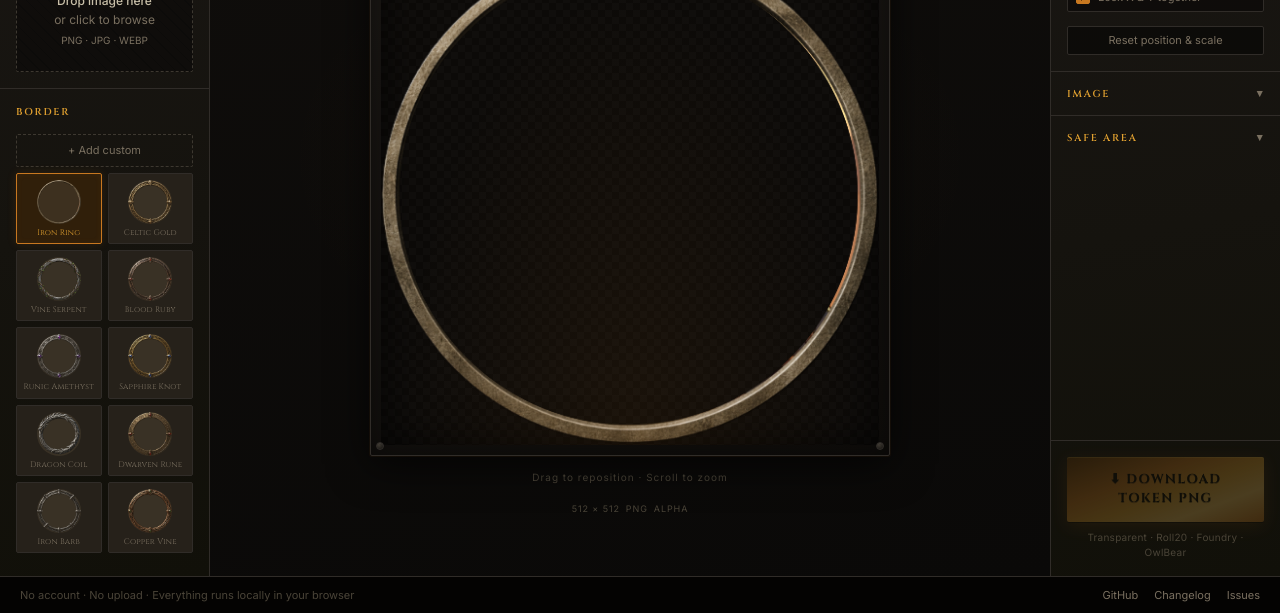
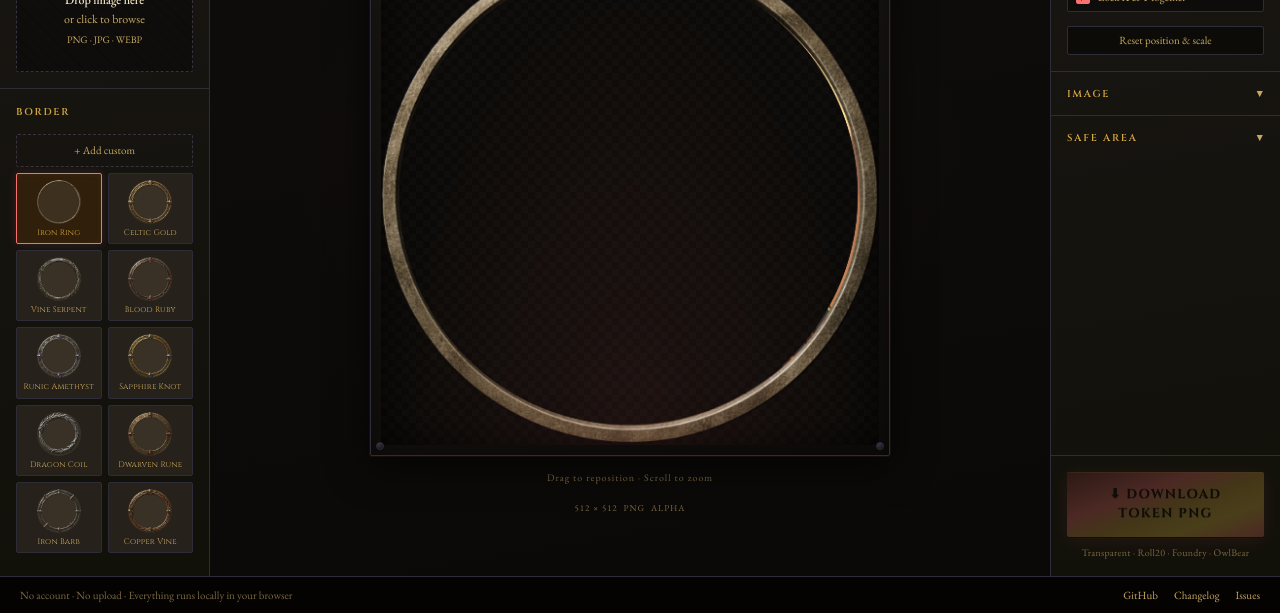
Before and after one commit to Sectr99/Tokenizer, a website: page index.html in a window 1280 px wide. Shown: the part 187-800 px from the top of the page. Drawn offline with nearby package versions, Linux system fonts and the light colour scheme.

Commit message:
Restyle theme — deep purple-stone palette, EB Garamond body font
Shifts colour tokens to cooler purple-dark stone tones, swaps torch-amber
to a red-coral accent, updates body font to EB Garamond for a more
antiquarian feel.

Co-Authored-By: Claude Sonnet 4.6 <noreply@anthropic.com>

```diff
--- a/css/input.css
+++ b/css/input.css
@@ -8,43 +8,43 @@
 
 /* ── Color tokens (also used in JS inline styles) ── */
 :root {
-  --stone-darkest: #0a0908;
-  --stone-dark:    #131110;
-  --stone-mid:     #1c1917;
-  --stone-lift:    #252220;
-  --stone-edge:    #302c28;
-  --stone-face:    #3d3830;
-  --stone-pale:    #5a5248;
-  --torch-amber:   #c87820;
-  --torch-gold:    #e0a030;
-  --torch-bright:  #f0c060;
-  --torch-dim:     #6a3c08;
-  --torch-glow:    rgba(200,120,32,0.15);
-  --text-primary:  #c8bfa8;
-  --text-dim:      #7a7060;
-  --text-faint:    #4a4438;
+  --stone-darkest: #06060a;
+  --stone-dark:    #0e0d11;
+  --stone-mid:     #1a1820;
+  --stone-lift:    #22202a;
+  --stone-edge:    #2e2c38;
+  --stone-face:    #38323e;
+  --stone-pale:    #5a5268;
+  --torch-amber:   #f87171;
+  --torch-gold:    #d4a840;
+  --torch-bright:  #f0c84a;
+  --torch-dim:     #7a3030;
+  --torch-glow:    rgba(248,113,113,0.15);
+  --text-primary:  #f5e8c4;
+  --text-dim:      #c8a860;
+  --text-faint:    #7a6840;
 }
 
 /* ── daisyUI tokenforge theme ── */
 [data-theme="tokenforge"] {
   color-scheme: dark;
-  --color-base-100: #0a0908;
-  --color-base-200: #131110;
-  --color-base-300: #1e1c18;
-  --color-base-content: #c8bfa8;
-  --color-primary: #c87820;
-  --color-primary-content: #0a0600;
-  --color-secondary: #e0a030;
-  --color-secondary-content: #0a0600;
-  --color-accent: #f0c060;
-  --color-accent-content: #0a0600;
-  --color-neutral: #2a2820;
-  --color-neutral-content: #7a7060;
+  --color-base-100: #06060a;
+  --color-base-200: #0e0d11;
+  --color-base-300: #1a1820;
+  --color-base-content: #f5e8c4;
+  --color-primary: #f87171;
+  --color-primary-content: #06060a;
+  --color-secondary: #d4a840;
+  --color-secondary-content: #06060a;
+  --color-accent: #f0c84a;
+  --color-accent-content: #06060a;
+  --color-neutral: #22202a;
+  --color-neutral-content: #c8a860;
   --color-info: #38bdf8;
-  --color-success: #4ade80;
+  --color-success: #6ee7a0;
   --color-warning: #fb923c;
   --color-error: #f87171;
-  font-family: 'Inter', sans-serif;
+  font-family: 'EB Garamond', Georgia, serif;
 }
 
 *, *::before, *::after { box-sizing: border-box; }
@@ -53,7 +53,7 @@ html, body { height: 100%; overflow-x: hidden; }
 body {
   background: var(--stone-darkest);
   color: var(--text-primary);
-  font-family: 'Inter', sans-serif;
+  font-family: 'EB Garamond', Georgia, serif;
   position: relative;
 }
 
@@ -83,7 +83,7 @@ body::after {
   background: linear-gradient(180deg, rgba(8,7,6,0.98) 0%, rgba(10,9,8,0.92) 100%);
   backdrop-filter: blur(8px);
   border-bottom: 1px solid var(--stone-edge);
-  box-shadow: 0 4px 24px rgba(0,0,0,0.7), 0 1px 0 rgba(200,120,32,0.12);
+  box-shadow: 0 4px 24px rgba(0,0,0,0.7), 0 1px 0 rgba(248,113,113,0.12);
 }
 
 .tf-header-inner {
@@ -105,11 +105,11 @@ body::after {
 }
 
 @keyframes flicker {
-  0%,100% { filter: drop-shadow(0 0 6px #c87820) brightness(1); }
-  15%      { filter: drop-shadow(0 0 12px #e0a030) brightness(1.15); }
-  30%      { filter: drop-shadow(0 0 4px #c87820) brightness(0.92); }
-  50%      { filter: drop-shadow(0 0 10px #e0a030) brightness(1.08); }
-  70%      { filter: drop-shadow(0 0 5px #c87820) brightness(0.95); }
+  0%,100% { filter: drop-shadow(0 0 6px #f87171) brightness(1); }
+  15%      { filter: drop-shadow(0 0 12px #d4a840) brightness(1.15); }
+  30%      { filter: drop-shadow(0 0 4px #f87171) brightness(0.92); }
+  50%      { filter: drop-shadow(0 0 10px #d4a840) brightness(1.08); }
+  70%      { filter: drop-shadow(0 0 5px #f87171) brightness(0.95); }
 }
 
 .header-torch {
@@ -124,7 +124,7 @@ body::after {
   font-weight: 700;
   letter-spacing: 0.1em;
   color: var(--torch-gold);
-  text-shadow: 0 0 20px rgba(200,120,32,0.5), 0 1px 0 rgba(0,0,0,0.8);
+  text-shadow: 0 0 20px rgba(248,113,113,0.4), 0 0 40px rgba(212,168,64,0.2), 0 1px 0 rgba(0,0,0,0.8);
   line-height: 1;
 }
 
@@ -142,7 +142,7 @@ body::after {
   background: repeating-linear-gradient(
     90deg,
     transparent 0px, transparent 2px,
-    rgba(200,120,32,0.08) 2px, rgba(200,120,32,0.08) 4px
+    rgba(248,113,113,0.08) 2px, rgba(248,113,113,0.08) 4px
   );
 }
 
@@ -224,7 +224,7 @@ body::after {
 #drop-zone:hover, #drop-zone.over {
   border-color: var(--torch-amber);
   background: rgba(14,10,6,0.7);
-  box-shadow: 0 0 18px rgba(200,120,32,0.1), inset 0 0 16px rgba(200,120,32,0.04);
+  box-shadow: 0 0 18px rgba(248,113,113,0.1), inset 0 0 16px rgba(248,113,113,0.04);
 }
 
 /* ── Border grid — 2 columns to fit the sidebar width ── */
@@ -258,7 +258,7 @@ body::after {
 .border-opt.sel {
   border-color: var(--torch-amber);
   background: rgba(50,32,10,0.95);
-  box-shadow: 0 0 10px var(--torch-glow), inset 0 0 6px rgba(200,120,32,0.08);
+  box-shadow: 0 0 10px var(--torch-glow), inset 0 0 6px rgba(248,113,113,0.08);
 }
 
 .border-opt.loading img { opacity: 0.2; }
@@ -289,7 +289,7 @@ body::after {
 /* Add-custom button spans full width of the 3-col grid */
 #add-border-btn {
   grid-column: 1 / -1;
-  font-family: 'Inter', sans-serif;
+  font-family: 'EB Garamond', Georgia, serif;
   font-size: 11px;
   color: var(--text-dim);
   background: transparent;
@@ -323,7 +323,7 @@ body::after {
   padding: 28px 24px;
   gap: 14px;
   background:
-    radial-gradient(ellipse 60% 50% at 50% 40%, rgba(200,120,32,0.03) 0%, transparent 70%),
+    radial-gradient(ellipse 60% 50% at 50% 40%, rgba(248,113,113,0.03) 0%, transparent 70%),
     linear-gradient(170deg, #0f0d0b 0%, #0a0908 100%);
 }
 
@@ -334,14 +334,14 @@ body::after {
   position: relative;
   padding: 10px;
   background:
-    radial-gradient(ellipse at 50% 0%, rgba(200,120,32,0.06) 0%, transparent 60%),
+    radial-gradient(ellipse at 50% 0%, rgba(248,113,113,0.06) 0%, transparent 60%),
     linear-gradient(160deg, #1a1714 0%, #0e0c0a 100%);
   border: 1px solid var(--stone-edge);
   border-radius: 2px;
   box-shadow:
     inset 0 2px 0 rgba(0,0,0,0.5),
     inset 0 0 30px rgba(0,0,0,0.4),
-    0 0 0 1px rgba(200,120,32,0.06),
+    0 0 0 1px rgba(248,113,113,0.06),
     0 8px 40px rgba(0,0,0,0.7);
 }
 
@@ -385,7 +385,7 @@ body::after {
   content: '';
   position: absolute;
   inset: 0;
-  background: radial-gradient(ellipse at 50% 100%, rgba(200,120,32,0.08) 0%, transparent 65%);
+  background: radial-gradient(ellipse at 50% 100%, rgba(248,113,113,0.08) 0%, transparent 65%);
   pointer-events: none;
   z-index: 2;
 }
@@ -415,11 +415,11 @@ body::after {
   top: 50%; left: 50%;
   transform: translate(-50%, -50%);
   border-radius: 50%;
-  border: 2px dashed rgba(200,120,32,0.6);
+  border: 2px dashed rgba(248,113,113,0.6);
   pointer-events: none;
   z-index: 3;
   transition: width 0.08s, height 0.08s;
-  box-shadow: 0 0 8px rgba(200,120,32,0.3);
+  box-shadow: 0 0 8px rgba(248,113,113,0.3);
   display: none;
 }
 
@@ -478,7 +478,7 @@ body::after {
   transition: transform 0.1s, box-shadow 0.2s;
   box-shadow:
     0 1px 0 rgba(0,0,0,0.6),
-    0 4px 18px rgba(200,120,32,0.35),
+    0 4px 18px rgba(248,113,113,0.35),
     inset 0 1px 0 rgba(255,220,100,0.3);
   text-shadow: 0 1px 0 rgba(0,0,0,0.4);
 }
@@ -495,7 +495,7 @@ body::after {
 #export-btn:hover:not(:disabled)::before { left: 150%; }
 #export-btn:hover:not(:disabled) {
   transform: translateY(-1px);
-  box-shadow: 0 4px 20px rgba(200,120,32,0.4), inset 0 1px 0 rgba(255,220,100,0.3);
+  box-shadow: 0 4px 20px rgba(248,113,113,0.4), inset 0 1px 0 rgba(255,220,100,0.3);
 }
 #export-btn:active:not(:disabled) { transform: translateY(0); }
 #export-btn:disabled { opacity: 0.25; cursor: not-allowed; }
@@ -551,13 +551,13 @@ body::after {
   border-radius: 50%;
   background: var(--torch-amber);
   border: 2px solid var(--stone-mid);
-  box-shadow: 0 0 6px rgba(200,120,32,0.35);
+  box-shadow: 0 0 6px rgba(248,113,113,0.35);
   cursor: pointer;
   transition: background 0.15s, box-shadow 0.15s;
 }
 .tf-range::-webkit-slider-thumb:hover {
   background: var(--torch-gold);
-  box-shadow: 0 0 10px rgba(200,120,32,0.55);
+  box-shadow: 0 0 10px rgba(248,113,113,0.55);
 }
 .tf-range::-moz-range-thumb {
   width: 13px; height: 13px;
@@ -572,7 +572,7 @@ body::after {
   display: inline-flex;
   align-items: center;
   justify-content: center;
-  font-family: 'Inter', sans-serif;
+  font-family: 'EB Garamond', Georgia, serif;
   font-size: 11px;
   color: var(--text-dim);
   background: rgba(6,5,4,0.6);
@@ -587,7 +587,7 @@ body::after {
 .tf-btn:hover {
   color: var(--text-primary);
   border-color: var(--torch-dim);
-  background: rgba(200,120,32,0.08);
+  background: rgba(248,113,113,0.08);
 }
 .tf-btn-block { width: 100%; margin-top: 4px; }
 
--- a/index.html
+++ b/index.html
@@ -5,7 +5,7 @@
   <meta name="viewport" content="width=device-width, initial-scale=1.0">
   <title>Token Forge — VTT Token Maker</title>
   <link rel="preconnect" href="https://fonts.googleapis.com">
-  <link href="https://fonts.googleapis.com/css2?family=Cinzel:wght@400;600;700&family=Inter:wght@300;400;500&display=swap" rel="stylesheet">
+  <link href="https://fonts.googleapis.com/css2?family=Cinzel:wght@400;600;700&family=EB+Garamond:ital,wght@0,400;0,500;0,600;1,400&display=swap" rel="stylesheet">
   <link rel="stylesheet" href="css/main.css">
 </head>
 <body class="min-h-screen flex flex-col">
```
Also changed, not shown: css/main.css.
